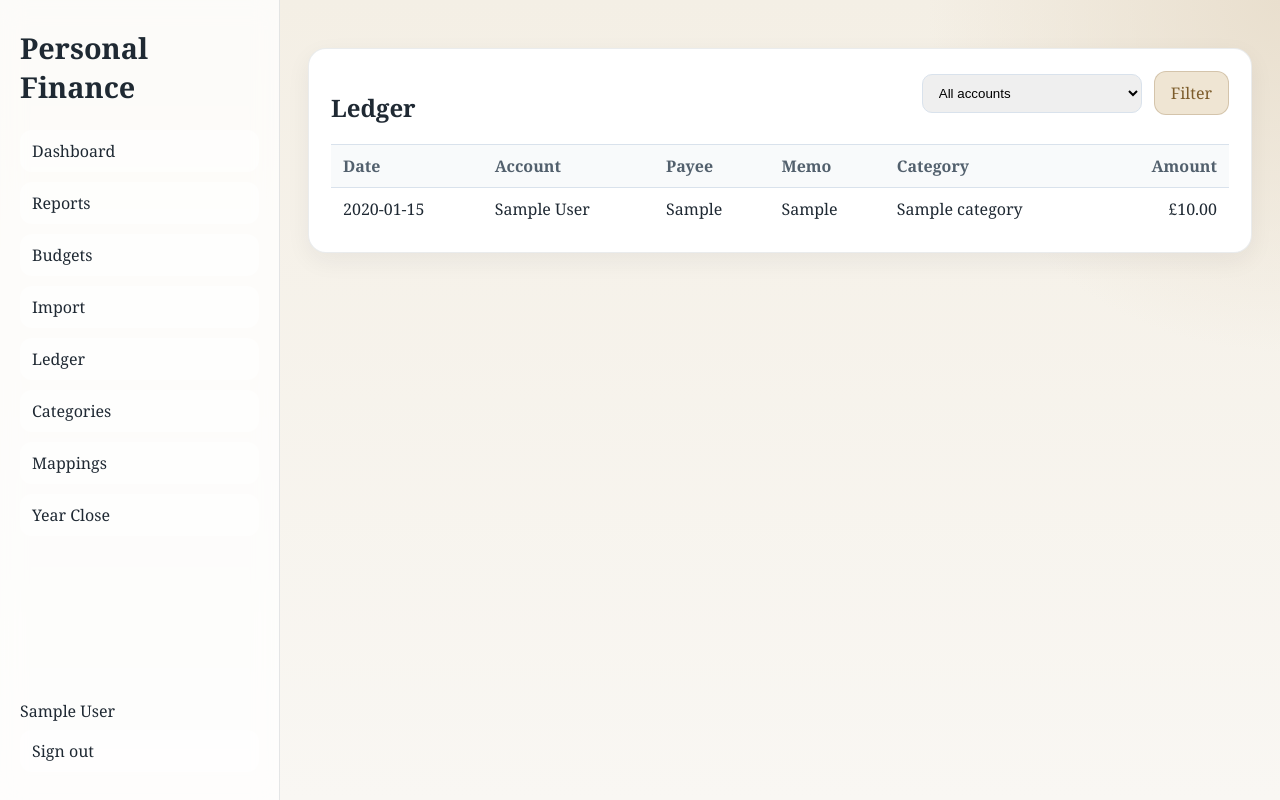
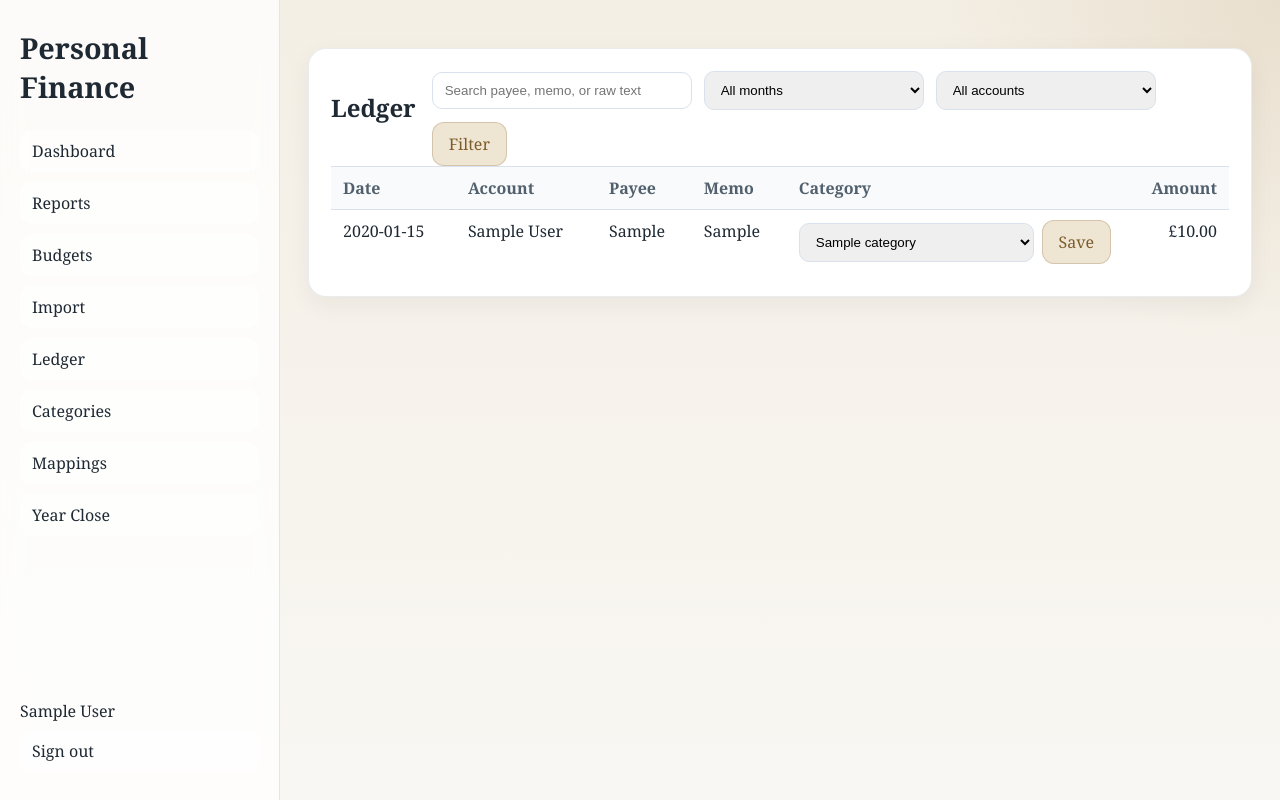
Before and after one commit to stoveruk-collab/personal-finance, a FastAPI app: page /ledger in a window 1280 px wide. Run offline with FastAPI, Linux system fonts and the light colour scheme; the visitor is signed in with stand-in values (Sample User, id 1); tables that the repository leaves empty hold one stand-in row (values such as "Sample post").

Commit message:
Add ledger search and category editing

```diff
--- a/src/personal_finance/web/app.py
+++ b/src/personal_finance/web/app.py
@@ -15,7 +15,7 @@ from fastapi import Depends, FastAPI, File, Form, HTTPException, Query, Request,
 from fastapi.responses import HTMLResponse, RedirectResponse
 from fastapi.staticfiles import StaticFiles
 from fastapi.templating import Jinja2Templates
-from sqlalchemy import func, select
+from sqlalchemy import func, or_, select
 from sqlalchemy.orm import Session, joinedload
 from starlette.middleware.sessions import SessionMiddleware
 
@@ -456,6 +456,8 @@ def ledger(
     db: Session = Depends(get_db),
     user: User = Depends(require_user),
     account_id: Optional[str] = Query(default=None),
+    month: Optional[str] = Query(default=None),
+    search: Optional[str] = Query(default=None),
 ):
     parsed_account_id: Optional[int] = None
     if account_id not in (None, ""):
@@ -463,16 +465,105 @@ def ledger(
             parsed_account_id = int(account_id)
         except ValueError as exc:
             raise HTTPException(status_code=422, detail="account_id must be an integer when provided.") from exc
+    month_start: Optional[datetime] = None
+    next_month_start: Optional[datetime] = None
+    if month not in (None, ""):
+        try:
+            month_start = datetime.strptime(month, "%Y-%m")
+        except ValueError as exc:
+            raise HTTPException(status_code=422, detail="month must be in YYYY-MM format when provided.") from exc
+        if month_start.month == 12:
+            next_month_start = datetime(month_start.year + 1, 1, 1)
+        else:
+            next_month_start = datetime(month_start.year, month_start.month + 1, 1)
+    search_text = (search or "").strip()
     query = select(Transaction).options(joinedload(Transaction.account), joinedload(Transaction.category)).order_by(Transaction.posted_at.desc(), Transaction.id.desc())
     if parsed_account_id is not None:
         query = query.where(Transaction.account_id == parsed_account_id)
+    if month_start is not None and next_month_start is not None:
+        query = query.where(Transaction.posted_at >= month_start, Transaction.posted_at < next_month_start)
+    if search_text:
+        pattern = f"%{search_text}%"
+        query = query.where(
+            or_(
+                Transaction.payee.ilike(pattern),
+                Transaction.memo.ilike(pattern),
+                Transaction.raw_text.ilike(pattern),
+            )
+        )
     transactions = db.scalars(query.limit(500)).all()
     accounts = db.scalars(select(Account).order_by(Account.name)).all()
+    categories = db.scalars(select(Category).where(Category.is_active.is_(True)).order_by(Category.name)).all()
+    month_values = []
+    seen_months: set[str] = set()
+    for posted_at in db.scalars(select(Transaction.posted_at).order_by(Transaction.posted_at.desc())).all():
+        month_value = posted_at.strftime("%Y-%m")
+        if month_value in seen_months:
+            continue
+        seen_months.add(month_value)
+        month_values.append(
+            {
+                "value": month_value,
+                "label": posted_at.strftime("%B %Y"),
+            }
+        )
     return templates.TemplateResponse(
         request=request,
         name="ledger.html",
-        context={"request": request, "user": user, "transactions": transactions, "accounts": accounts, "selected_account_id": parsed_account_id, "format_gbp": format_gbp},
+        context={
+            "request": request,
+            "user": user,
+            "transactions": transactions,
+            "accounts": accounts,
+            "categories": categories,
+            "month_values": month_values,
+            "selected_account_id": parsed_account_id,
+            "selected_month": month or "",
+            "search": search_text,
+            "format_gbp": format_gbp,
+        },
     )
+
+
+@app.post("/ledger/transactions/{transaction_id}")
+async def update_ledger_transaction(
+    transaction_id: int,
+    request: Request,
+    db: Session = Depends(get_db),
+    user: User = Depends(require_user),
+):
+    form = await request.form()
+    category_id_raw = (form.get("category_id") or "").strip()
+    account_id = (form.get("account_id") or "").strip()
+    month = (form.get("month") or "").strip()
+    search = (form.get("search") or "").strip()
+
+    transaction = db.get(Transaction, transaction_id)
+    if transaction is None:
+        raise HTTPException(status_code=404, detail="Transaction not found.")
+
+    category = None
+    if category_id_raw:
+        try:
+            category_id = int(category_id_raw)
+        except ValueError as exc:
+            raise HTTPException(status_code=422, detail="category_id must be an integer when provided.") from exc
+        category = db.get(Category, category_id)
+        if category is None:
+            raise HTTPException(status_code=404, detail="Category not found.")
+
+    transaction.category_id = category.id if category else None
+    db.commit()
+
+    query_parts = []
+    if account_id:
+        query_parts.append(f"account_id={account_id}")
+    if month:
+        query_parts.append(f"month={month}")
+    if search:
+        query_parts.append(f"search={search}")
+    query_string = f"?{'&'.join(query_parts)}" if query_parts else ""
+    return RedirectResponse(f"/ledger{query_string}", status_code=303)
 
 
 @app.get("/accounts/{account_id}/ledger", response_class=HTMLResponse)
--- a/src/personal_finance/web/static/app.css
+++ b/src/personal_finance/web/static/app.css
@@ -127,6 +127,31 @@ body {
 .stack { display: grid; gap: 16px; }
 .stack-tight { display: grid; gap: 6px; }
 .inline-form { display: flex; flex-wrap: wrap; gap: 12px; align-items: center; }
+.ledger-filter-form {
+  display: flex;
+  flex-wrap: wrap;
+  gap: 12px;
+  align-items: center;
+}
+.ledger-filter-form input[type="text"] {
+  min-width: 260px;
+}
+.ledger-table td {
+  vertical-align: middle;
+}
+.ledger-category-form {
+  display: flex;
+  gap: 8px;
+  align-items: center;
+  min-width: 260px;
+}
+.ledger-category-form select {
+  min-width: 0;
+  width: 100%;
+}
+.ledger-category-form .button {
+  white-space: nowrap;
+}
 .report-selector {
   margin-top: 22px;
   display: flex;
@@ -418,6 +443,10 @@ input[type="file"]::file-selector-button {
   .sidebar { border-right: none; border-bottom: 1px solid rgba(82, 96, 109, 0.15); }
   .main { padding: 18px; }
   .budget-row.compact { grid-template-columns: 1fr; }
+  .ledger-category-form {
+    min-width: 0;
+    flex-wrap: wrap;
+  }
   .hero-top,
   .watch-head,
   .watch-foot {
--- a/src/personal_finance/web/templates/ledger.html
+++ b/src/personal_finance/web/templates/ledger.html
@@ -3,7 +3,14 @@
 <section class="panel">
   <div class="panel-head">
     <h2>Ledger</h2>
-    <form method="get" action="/ledger" class="inline-form">
+    <form method="get" action="/ledger" class="ledger-filter-form">
+      <input type="text" name="search" value="{{ search }}" placeholder="Search payee, memo, or raw text">
+      <select name="month">
+        <option value="">All months</option>
+        {% for month_option in month_values %}
+          <option value="{{ month_option.value }}" {% if selected_month == month_option.value %}selected{% endif %}>{{ month_option.label }}</option>
+        {% endfor %}
+      </select>
       <select name="account_id">
         <option value="">All accounts</option>
         {% for account in accounts %}
@@ -13,7 +20,8 @@
       <button class="button secondary" type="submit">Filter</button>
     </form>
   </div>
-  <table class="table">
+  <div class="table-scroll">
+    <table class="table ledger-table">
       <thead><tr><th>Date</th><th>Account</th><th>Payee</th><th>Memo</th><th>Category</th><th class="amount">Amount</th></tr></thead>
       <tbody>
         {% for tx in transactions %}
@@ -22,11 +30,28 @@
           <td>{{ tx.account.name }}</td>
           <td>{{ tx.payee }}</td>
           <td>{{ tx.memo }}</td>
-        <td>{{ tx.category.name if tx.category else "Uncategorised" }}</td>
+          <td>
+            <form method="post" action="/ledger/transactions/{{ tx.id }}" class="ledger-category-form">
+              <input type="hidden" name="account_id" value="{{ selected_account_id or '' }}">
+              <input type="hidden" name="month" value="{{ selected_month }}">
+              <input type="hidden" name="search" value="{{ search }}">
+              <select name="category_id">
+                <option value="">Uncategorised</option>
+                {% for category in categories %}
+                  <option value="{{ category.id }}" {% if tx.category and tx.category.id == category.id %}selected{% endif %}>{{ category.name }}</option>
+                {% endfor %}
+              </select>
+              <button class="button secondary" type="submit">Save</button>
+            </form>
+          </td>
           <td class="amount">{{ format_gbp(tx.amount) }}</td>
         </tr>
         {% endfor %}
       </tbody>
     </table>
+  </div>
+  {% if transactions|length == 0 %}
+  <p class="muted">No transactions match the current ledger filters.</p>
+  {% endif %}
 </section>
 {% endblock %}
```
Lines whose indentation alone changed are shown as unchanged.
